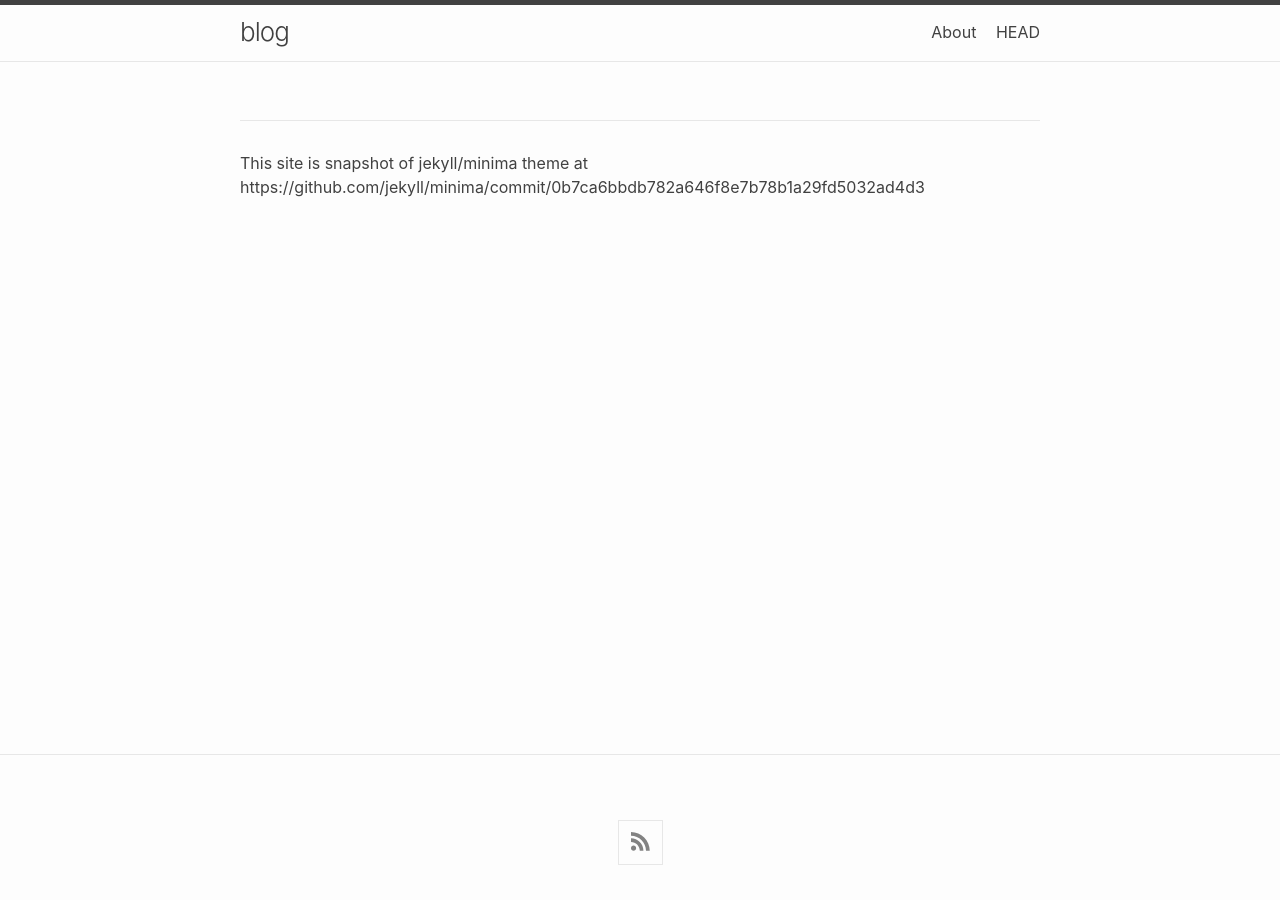
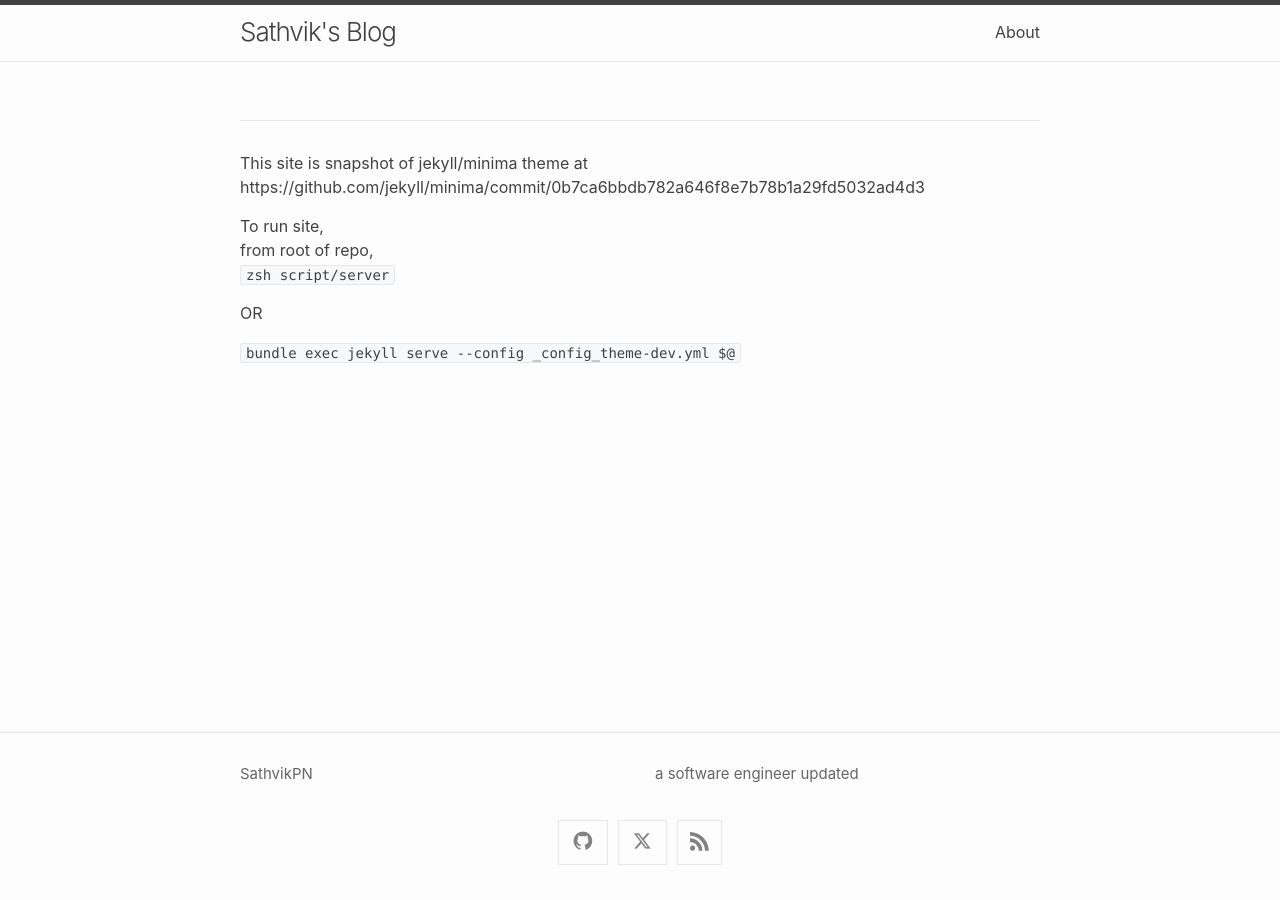
Before and after one commit to SathvikPN/blog, a Jekyll site: the page built from docs/notes.md, in a window 1280 px wide. Built offline with Jekyll 4.4.1, drawn with Linux system fonts in a browser that asks for light colours; our own code applies the rules of GitHub Pages for plain Markdown files.

Commit message:
add runscript

```diff
--- a/_config.yml
+++ b/_config.yml
@@ -90,3 +90,61 @@
 #     list. Set below key to `true` to not have the link to feed rendered as
 #     part of social-links list.
 #   hide_site_feed_link: false
+
+title: Sathvik's Blog
+author:
+  name: SathvikPN
+  # email: your-email@domain.com
+
+description: >
+  a software engineer updated
+
+theme: minima
+
+plugins:
+  - jekyll-feed
+  - jekyll-seo-tag
+
+sass:
+  quiet_deps: true
+  silence_deprecations: [import]
+
+minima:
+  # Minima skin selection. Available skins are:
+  #   Available skins:
+  #     * classic            Default, light color scheme.
+  #     * dark               Dark variant of the classic skin.
+  #     * auto               Adaptive skin based on the default classic and dark skins.
+  #     * solarized-light    Light variant of solarized color scheme.
+  #     * solarized-dark     Dark variant of solarized color scheme.
+  #     * solarized          Adaptive skin for solarized color scheme skins.
+  skin: classic
+
+  # Specific pages for site navigation.
+  #   If you wish to link only specific pages in the site-navigation, use this and list
+  #   the `path` property (as represented via Liquid) of the pages in the order they
+  #   should be rendered.
+  nav_pages:
+    - about.md
+
+  # Set to `true` to show excerpts on the homepage.
+  show_excerpts: false
+
+  # Minima date format.
+  #   The default value is "%b %d, %Y" (e.g. Nov 14, 2023).
+  #   Refer to https://shopify.github.io/liquid/filters/date/ for valid values.
+  # date_format: "%b-%d-%Y"
+
+  # Social Media Links
+  #   Renders icons via Font Awesome Free webfonts CDN, based on ordered list of entries.
+  #   Entry keys:
+  #     * title    Tooltip rendered on hovering over icon.
+  #     * icon     Font Awesome icon id. `github` corresponds to `fa-github`.
+  #     * url      Full URL of social profile.
+  social_links:
+    - title: Minima Theme repository at GitHub
+      icon: github
+      url: "https://github.com/jekyll/minima"
+    - title: Jekyll at X (formerly Twitter)
+      icon: x-twitter
+      url: "https://x.com/jekyllrb"
--- a/docs/notes.md
+++ b/docs/notes.md
@@ -1 +1,10 @@
 This site is snapshot of jekyll/minima theme at https://github.com/jekyll/minima/commit/0b7ca6bbdb782a646f8e7b78b1a29fd5032ad4d3
+
+
+To run site,
+from root of repo,
+`zsh script/server`
+
+OR
+
+`bundle exec jekyll serve --config _config_theme-dev.yml $@`
```
Also changed, not shown: _posts/2016-05-20-welcome-to-jekyll.md (+2 -0 lines), 1 other file.
